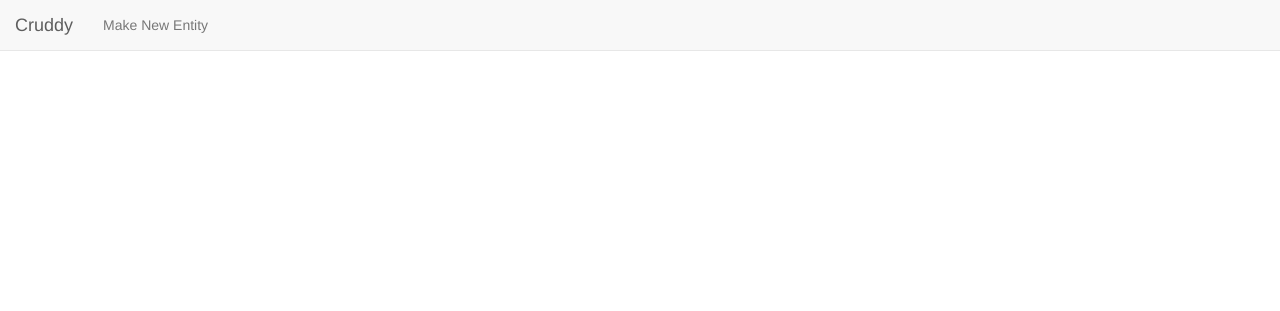
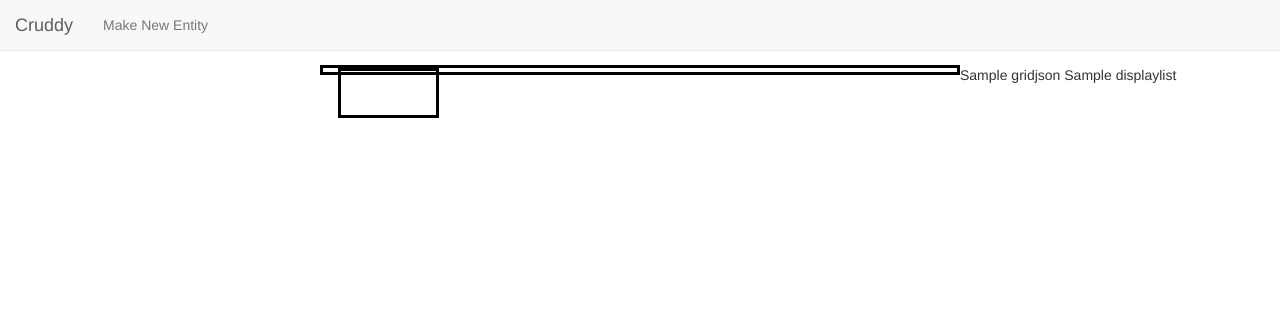
Before and after one commit to samc1213/cruddy, a Flask app: template templates/viewgrid.html in a window 1280 px wide. Shown: the top 311 px of the page. Run offline with Flask 2, Linux system fonts and the light colour scheme; the template is opened without the code that fills it: most values are stand-ins (such as "Sample title", 1, 10 or a date in 2020); some libraries are stand-ins or nearby versions.

Commit message:
working on creating grid

```diff
--- a/application.py
+++ b/application.py
@@ -246,7 +246,15 @@ def gridmessin(ename):
 @application.route('/viewgrid/<ename>', methods=['GET'])
 def viewgrid(ename):
     curentity = entities.get_item(entityname=ename)
-    return render_template('viewgrid.html')
+    gridjson = curentity['gridjson']
+    gridinfo = json.loads(gridjson)
+    rownumbers = [gridbox['row'] for gridbox in gridinfo]
+    numrows = max(rownumbers)
+    displaylist = []
+    for rownumber in range(1, numrows + 1):
+        rowboxes = [gridbox for gridbox in gridinfo if gridbox['row'] == rownumber]
+        displaylist.append(rowboxes)
+    return render_template('viewgrid.html', gridjson = gridjson, displaylist = displaylist)
 
 @application.route('/savegrid/<ename>', methods=['POST'])
 def savegrid(ename):
--- a/templates/viewgrid.html
+++ b/templates/viewgrid.html
@@ -3,5 +3,17 @@
 {% endblock %}
 {% block title %}View Grid{% endblock %}
 {% block content %}
+{{gridjson}}
+{% for d in displaylist %}
+{{d}}
+{% endfor %}
+<div class="col-md-3">
+</div>
+<div class="col-md-6" style="border: 3px solid black; height: 10px;">
+  <div style="display: inline-block; height: 50px; border: 3px solid black;" class="col-md-2">
+  </div>
+</div>
+<div class="col-md-3">
+</div>
 
 {% endblock %}
```
